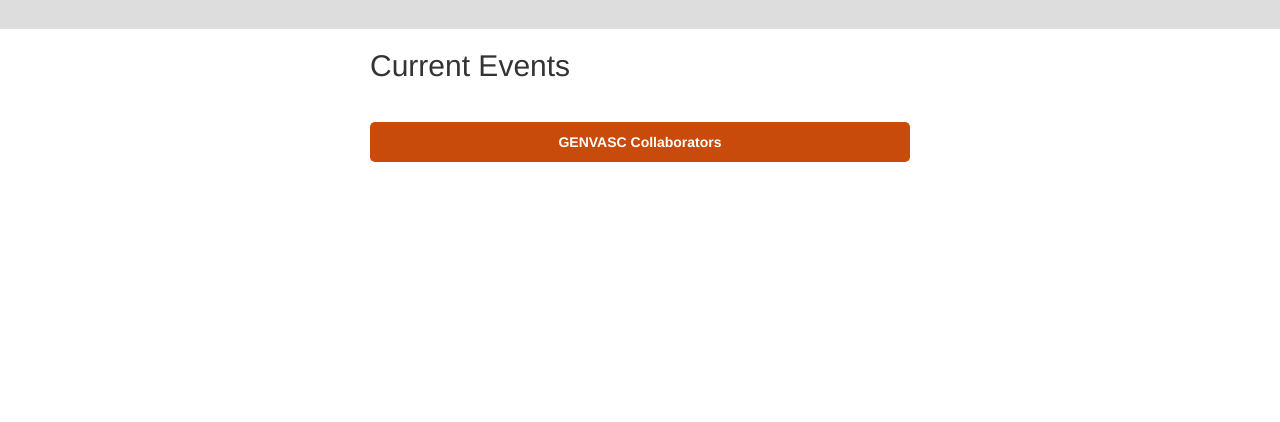
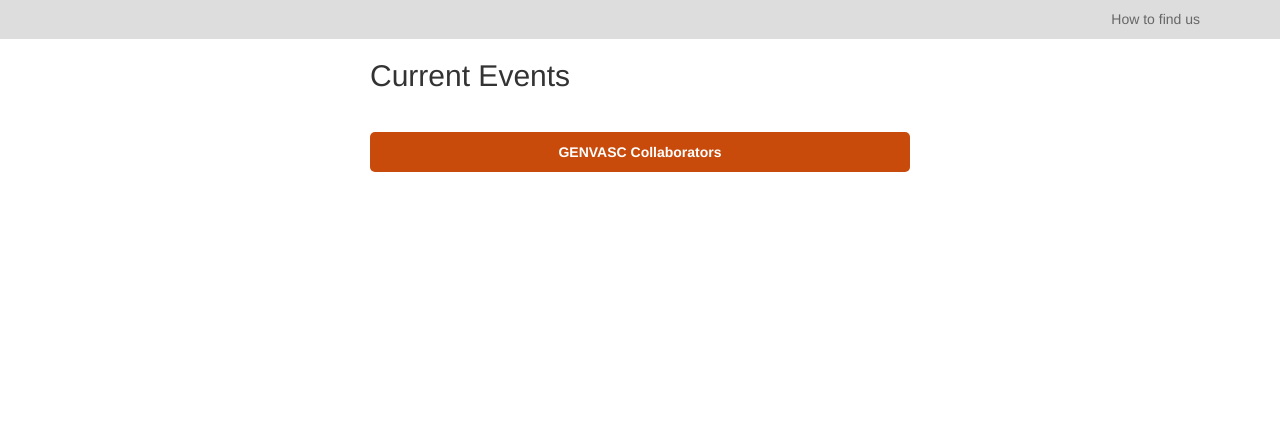
Before and after one commit to LCBRU/lcbru-events, a Flask app: page / in a window 1280 px wide. Shown: the part 142-564 px from the top of the page. Run offline with Flask 2, Linux system fonts and the light colour scheme; parts of the project's set-up code (start-up, migrations or seed data) failed here and were passed over; some libraries are stand-ins or nearby versions.

Commit message:
Add find us link

```diff
--- a/lcbru_events/static/css/theme.css
+++ b/lcbru_events/static/css/theme.css
@@ -6,7 +6,6 @@
 header {
   background-color: #0D74B7;
   color: #FFFFFF;
-  border-bottom: 30px solid #DDD;
 }
 
 header a#nihr {
@@ -23,10 +22,26 @@
   margin-top: 0;
 }
 
-header a, header a:hover {
+header a, header a:hover, header a:active, header a:focus {
   color: #FFF;
   text-decoration: none;
   display: block;
+}
+
+nav {
+  background-color: #DDD;
+  text-align: right;
+}
+
+nav a {
+  display: inline-block;
+  padding: 10px;
+  color: #666;
+}
+
+nav a:hover, nav a:active, nav a:focus {
+  background-color: #999;
+  color: #FFF;
 }
 
 div.alert {
@@ -73,6 +88,12 @@
   padding-top: 10px;
   background-color: #f5f5f5;
   background-image: linear-gradient(to bottom, #3C3C3C 0px, #222 100%);
+  color: #777;
+  text-align: right;
+}
+
+.footer a {
+  color: #777;
 }
 
 ul.event_list {
--- a/lcbru_events/templates/standardLayout.html
+++ b/lcbru_events/templates/standardLayout.html
@@ -12,6 +12,11 @@
         </a>
       </div>
     </header>
+    <nav>
+      <div class="container">
+        <a href="{{ url_for('static', filename='content/Directions to CVRC map .pdf') }}" target="_blank">How to find us</a>
+      </div>
+    </nav>
 
     <div class="container">
       <div>
@@ -50,7 +55,7 @@
 
     <footer class="footer">
       <div class="container">
-        <p class="text-muted text-right">&copy; {{g.year}} Leicester Cardiovascular <span class="hidden-sm hidden-md hidden-lg">BRU</span><span class="hidden-xs">Biomedical Research Unit</span></p>
+        <p >&copy; {{g.year}} <a href="http://www2.le.ac.uk/research/current-research/bru">Leicester Cardiovascular <span class="hidden-sm hidden-md hidden-lg">BRU</span><span class="hidden-xs">Biomedical Research Unit</span></a></p>
       </div>
     </footer>
 {% endblock %}
```
Also changed, not shown: 1 other file.
